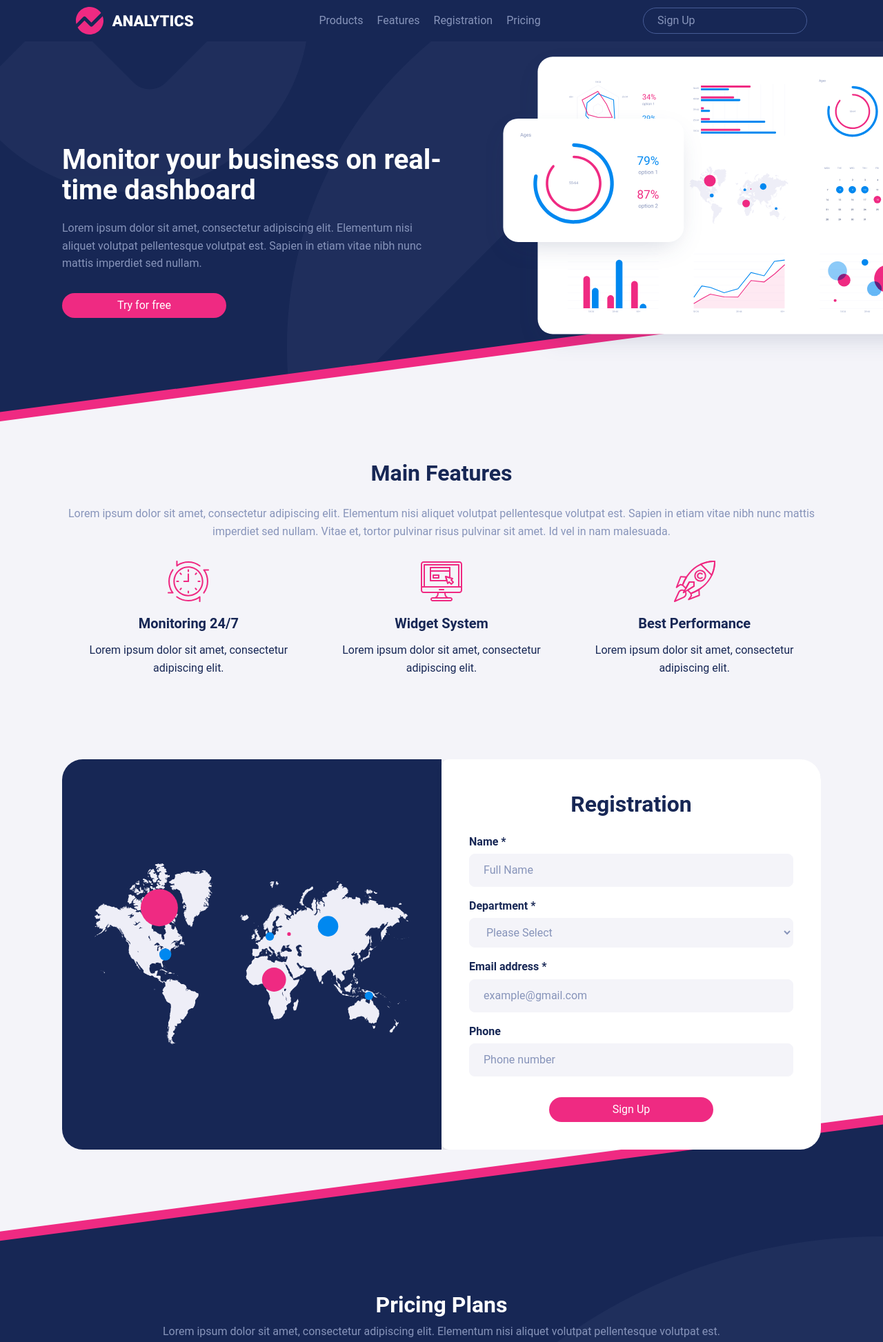
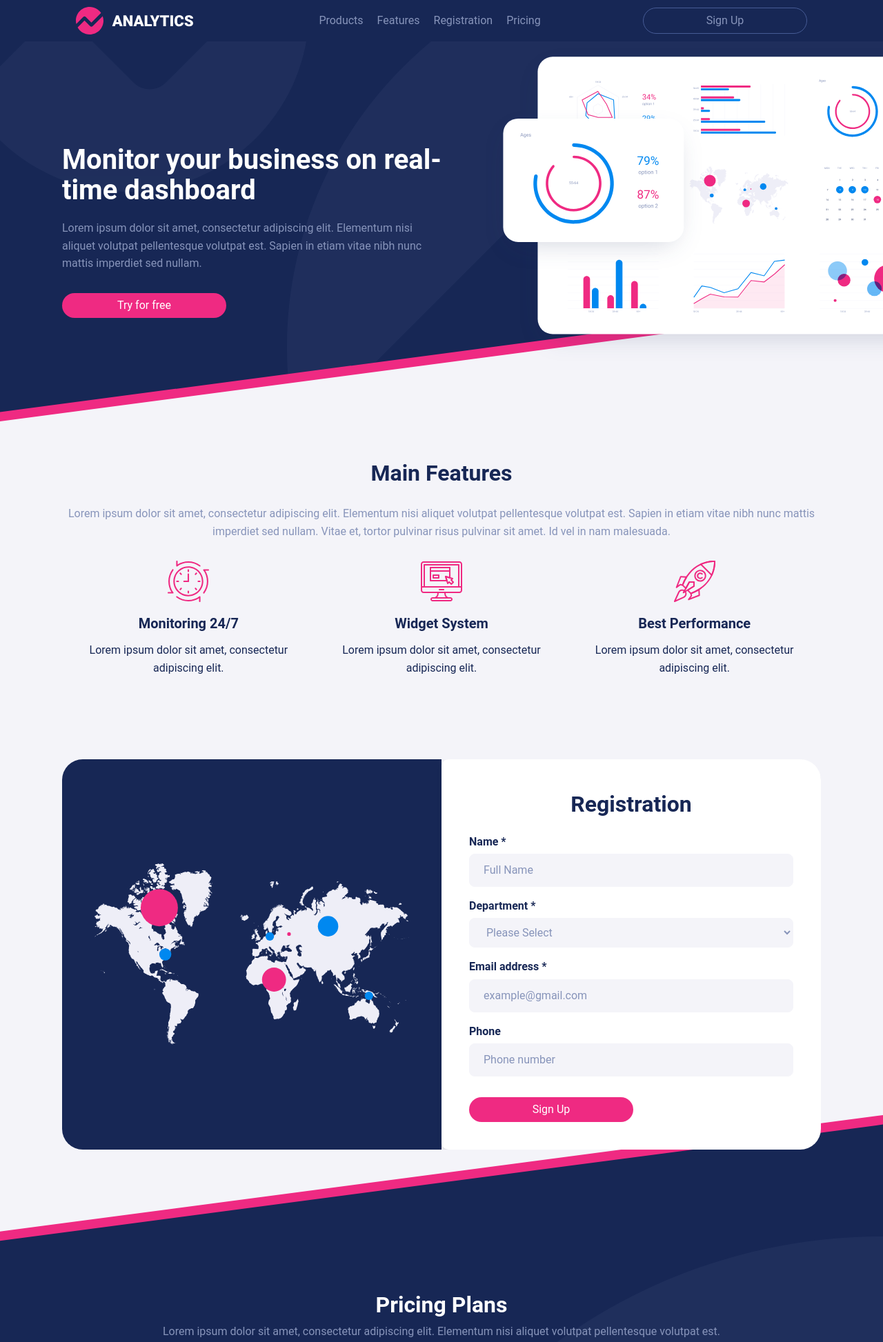
Before and after one commit to V-Svistunova/clerkgroup, a website: page src/index.html in a window 1280 px wide. Shown: the top 1946 px of the page at 69% size. Drawn offline with nearby package versions, Linux system fonts and the light colour scheme; files that its build step writes are made by us from their sources; files whose address does not match are found by name.

Commit message:
feat: add style

```diff
--- a/gulp/version.json
+++ b/gulp/version.json
@@ -1,3 +1,3 @@
 {
-    "main": "20240818215018"
+    "main": "20240818222535"
 }
--- a/src/scss/_global.scss
+++ b/src/scss/_global.scss
@@ -34,6 +34,10 @@ body {
 }
 
 .button {
+  display: flex;
+  align-items: center;
+  justify-content: center;
+  text-align: center;
   min-width: 238px;
   padding: 10px 20px;
   border-radius: 25px;
@@ -57,6 +61,10 @@ body {
 }
 
 .button-gray {
+  display: flex;
+  align-items: center;
+  justify-content: center;
+  text-align: center;
   min-width: 238px;
   padding: 10px 20px;
   border-radius: 25px;
--- a/src/scss/blocks/_pricing.scss
+++ b/src/scss/blocks/_pricing.scss
@@ -51,7 +51,7 @@
 
     &-button {
         @extend .button-gray;
-        margin-top: 20px;
+        margin: 20px auto 0;
     }
 
     &--standard {
```
Also changed, not shown: README.md, dist/css/style.css, dist/css/style.min.css, dist/index.html.
